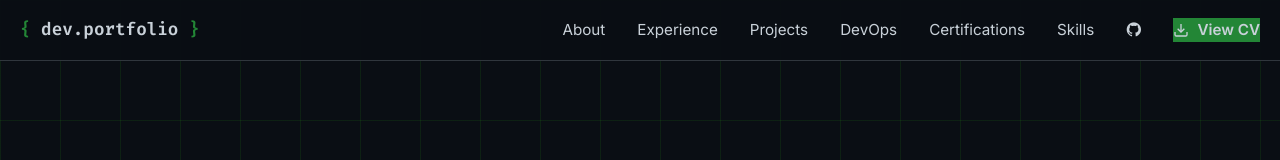
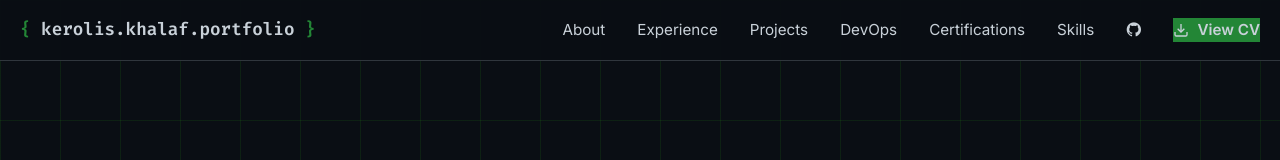
Before and after one commit to KerolisKhalaf/dev-portfolio, an Angular app: page / in a window 1280 px wide. Shown: the top 160 px of the page. Built offline with nearby package versions, Linux system fonts and the light colour scheme; no server answers.

Commit message:
feat: update navbar branding to reflect personal portfolio name

```diff
--- a/src/app/shared/components/navbar/navbar.ts
+++ b/src/app/shared/components/navbar/navbar.ts
@@ -6,7 +6,7 @@ import { Component, signal } from '@angular/core';
   template: `
     <nav class="nav-container">
       <a href="#" class="logo">
-        <span class="bracket">{{ '{' }}</span> dev.portfolio <span class="bracket">{{ '}' }}</span>
+        <span class="bracket">{{ '{' }}</span> kerolis.khalaf.portfolio <span class="bracket">{{ '}' }}</span>
       </a>
       <button
         class="nav-toggle"
@@ -167,6 +167,8 @@ import { Component, signal } from '@angular/core';
       width: 100%;
     }
 
+
+
     .cv-button:hover {
       background: var(--accent-hover);
       transform: translateY(-2px);
```
